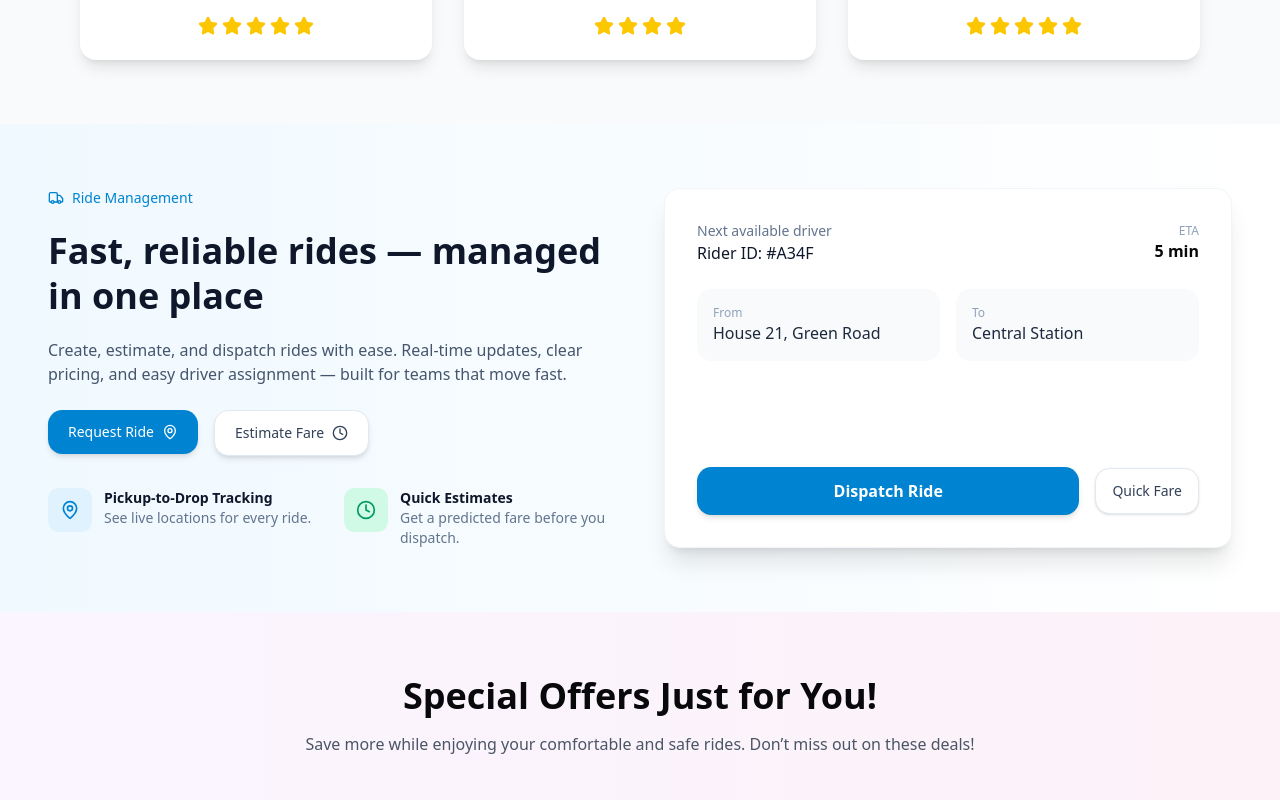
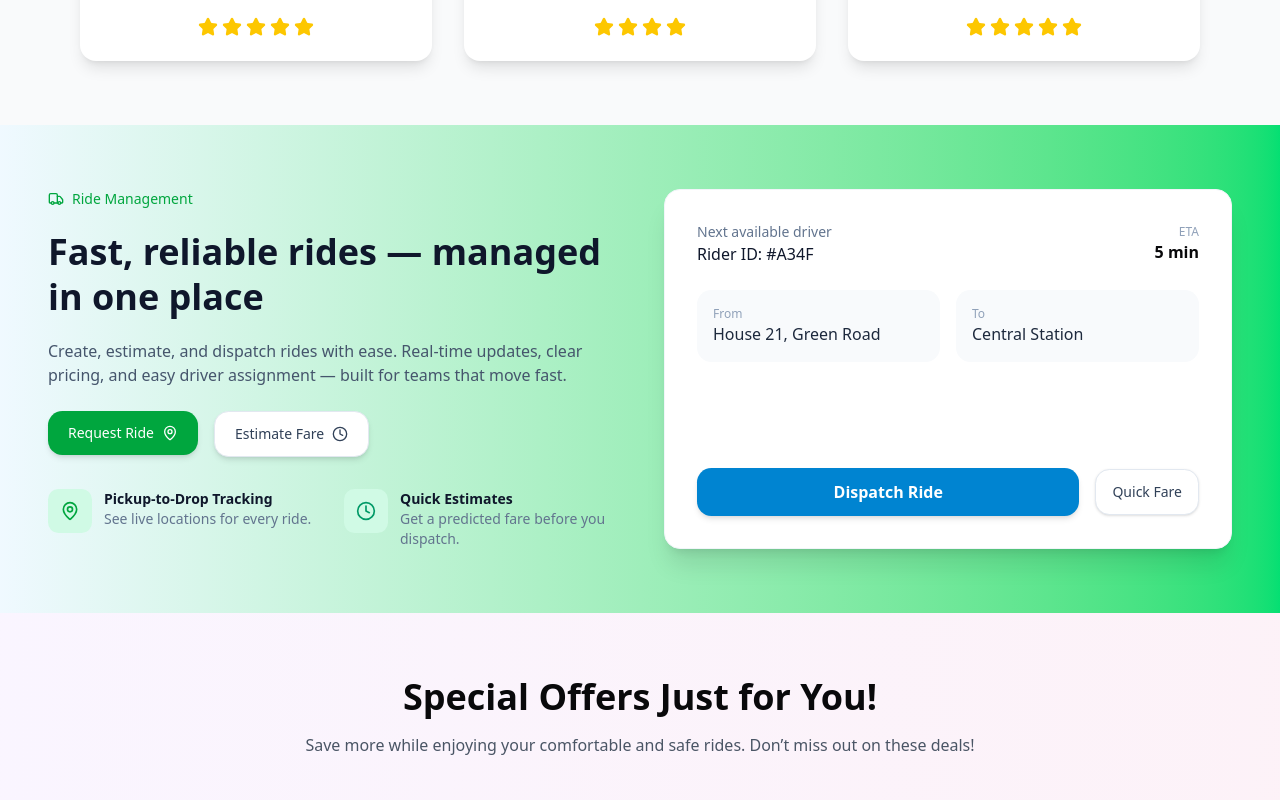
Before and after one commit to Umme-Nahida/next-level-project6-frontend, a React (Vite) app: page / in a window 1280 px wide. Shown: the part 1840-2640 px from the top of the page. Built offline with nearby package versions, Linux system fonts and the light colour scheme.

Commit message:
added admin routes fully responsive

```diff
--- a/src/components/Layout/Navbar.tsx
+++ b/src/components/Layout/Navbar.tsx
@@ -23,7 +23,7 @@ export default function Component() {
     </>
 
     return (
-        <header className="bg-secondary">
+        <header className="bg-secondary sticky top-0 z-20 backdrop-blur supports-[backdrop-filter]:bg-white/60 border-b">
             <div className="container mx-auto px-4 sm:px-6 lg:px-8">
                 <div className="flex h-16 items-center justify-between">
                     <div className="md:flex md:items-center md:gap-2">
--- a/src/components/Modules/HomeSections/RideCAT.tsx
+++ b/src/components/Modules/HomeSections/RideCAT.tsx
@@ -9,7 +9,7 @@ export default function RideCTA() {
 
   return (
     <MotionConfig>
-      <section className="bg-gradient-to-r from-sky-50 to-white py-16 px-4 sm:px-6 lg:px-12">
+      <section className="bg-gradient-to-r from-sky-50 to-green-400 py-16 px-4 sm:px-6 lg:px-12">
         <div className="max-w-7xl mx-auto">
           <div className="grid grid-cols-1 lg:grid-cols-2 gap-12 items-center">
 
@@ -20,7 +20,7 @@ export default function RideCTA() {
               transition={{ duration: 0.45 }}
               className="space-y-5"
             >
-              <p className="inline-flex items-center gap-2 text-sm font-medium text-sky-600">
+              <p className="inline-flex items-center gap-2 text-sm font-medium text-green-600">
                 <Truck className="w-4 h-4" />
                 Ride Management
               </p>
@@ -39,7 +39,7 @@ export default function RideCTA() {
                   whileHover={{ scale: 1.03 }}
                   whileTap={{ scale: 0.98 }}
                   onClick={() => setOpen(true)}
-                  className="cursor-pointer inline-flex items-center gap-2 bg-sky-600 text-white px-5 py-3 rounded-xl shadow-md text-sm font-medium focus:outline-none focus-visible:ring-2 focus-visible:ring-offset-2 focus-visible:ring-sky-500"
+                  className="cursor-pointer inline-flex items-center gap-2 bg-green-600 text-white px-5 py-3 rounded-xl shadow-md text-sm font-medium focus:outline-none focus-visible:ring-2 focus-visible:ring-offset-2 focus-visible:ring-sky-500"
                 >
 
                     Request Ride
@@ -60,8 +60,8 @@ export default function RideCTA() {
 
               <div className="mt-8 grid grid-cols-1 sm:grid-cols-2 gap-6 text-sm">
                 <div className="flex items-start gap-3">
-                  <div className="rounded-lg bg-sky-100 p-3">
-                    <MapPin className="w-5 h-5 text-sky-600" />
+                  <div className="rounded-lg bg-emerald-100 p-3">
+                    <MapPin className="w-5 h-5 text-green-600" />
                   </div>
                   <div>
                     <div className="font-semibold text-slate-900">Pickup-to-Drop Tracking</div>
```
